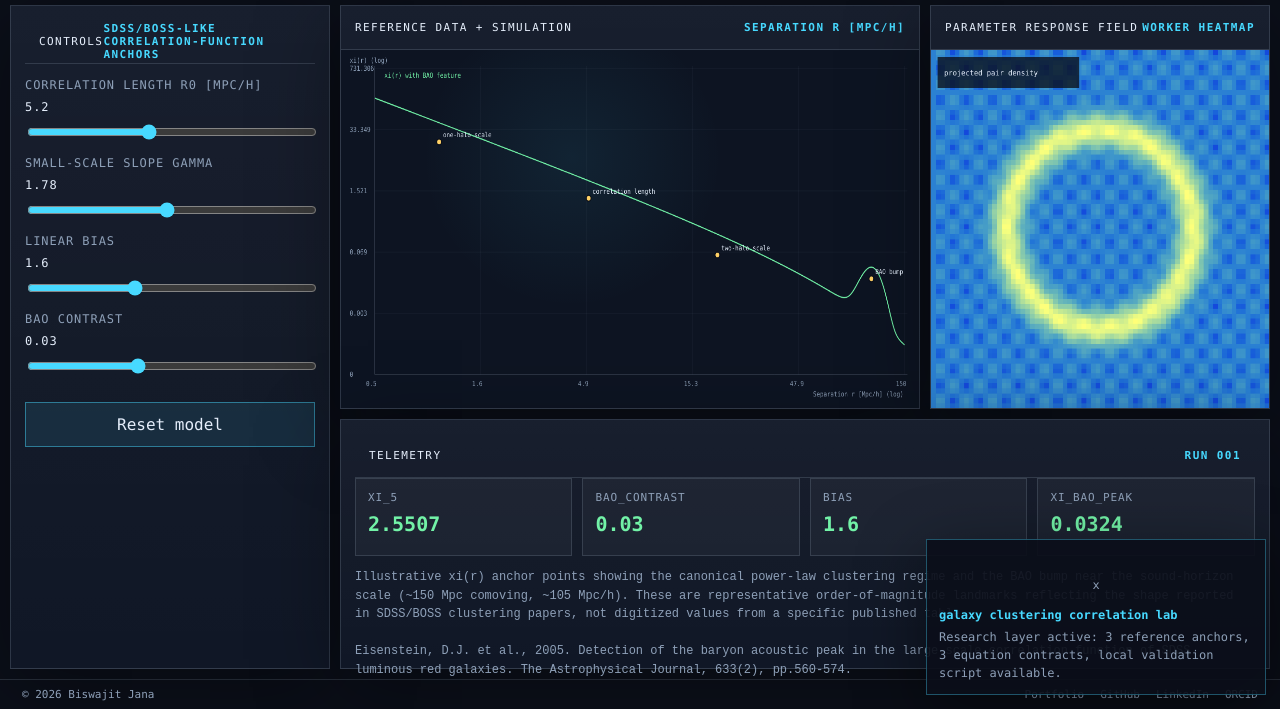
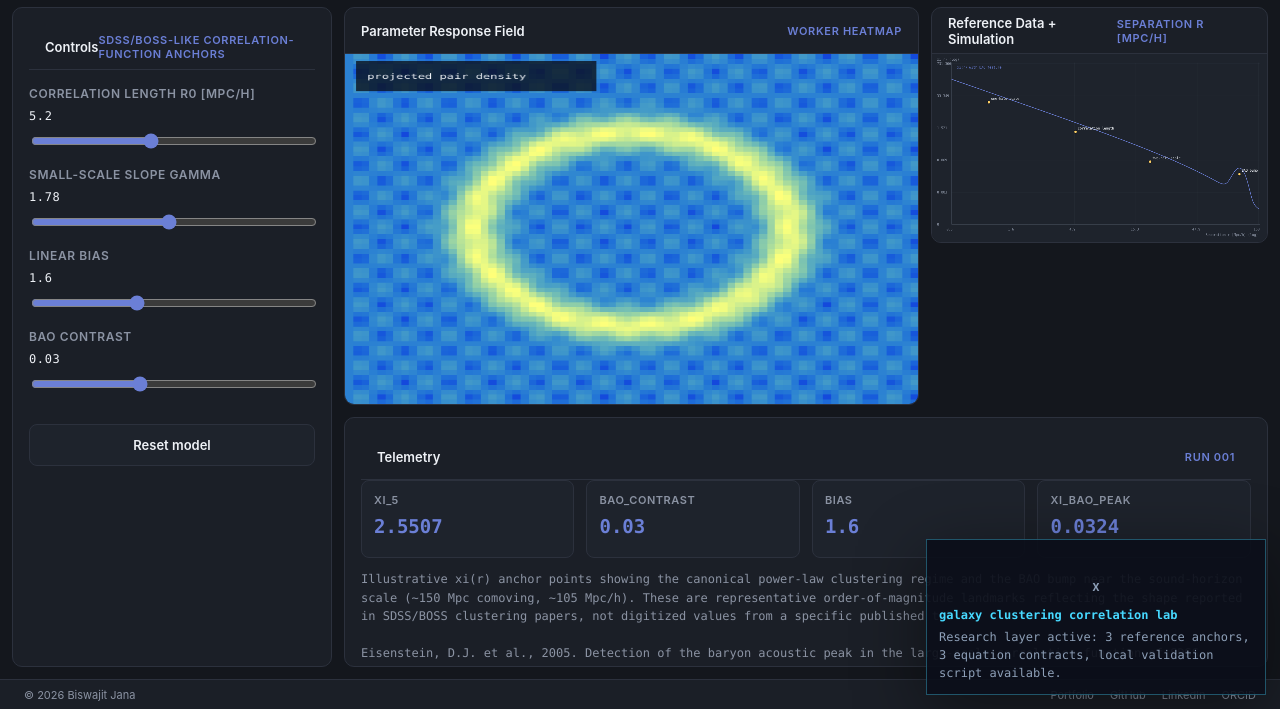
Before and after one commit to Biswajit1999/galaxy-clustering-correlation-lab, a website: page index.html in a window 1280 px wide. Shown: the part 91-800 px from the top of the page. Drawn offline with Linux system fonts and the light colour scheme.

Commit message:
Redesign dashboard: clean modern scientific look with bespoke indigo (large-scale structure theme) accent
Replaces the shared neon-terminal template (hard rectangles, harsh cyan/green
glow, monospace-everywhere) with a soft-dark, rounded-panel design: Inter
sans-serif for UI text (monospace kept only for numeric readouts), generous
padding, and a distinct accent colour per lab so repos read as individually
designed rather than fifty copies of one template. Real-data reference
markers stay a consistent amber-gold across all labs as a deliberate
provenance convention. No HTML structure, class names, or physics changed.

```diff
--- a/app.js
+++ b/app.js
@@ -8,9 +8,9 @@ function getWorker(){if(state.worker)return state.worker;state.worker=new Worker
 function runModel(){const worker=getWorker();state.run+=1;$('runId').textContent='run '+String(state.run).padStart(3,'0');worker.postMessage({lab:LAB.id,params:state.params,reference:state.reference})}
 const LOG=true;const toLog=v=>Math.log10(Math.max(v,1e-6));
 function bounds(series,points){const xs=[],ys=[];for(const s of series||[]){xs.push(...s.x);ys.push(...s.y)}for(const p of points||[]){xs.push(p.x);ys.push(p.y)}const raw={minX:Math.min(...xs),maxX:Math.max(...xs),minY:Math.min(...ys),maxY:Math.max(...ys)};return{minX:toLog(raw.minX),maxX:toLog(raw.maxX),minY:toLog(raw.minY),maxY:toLog(raw.maxY)}}
-function drawAxes(ctx,w,h,b){ctx.strokeStyle='rgba(148,163,184,.35)';ctx.lineWidth=1;ctx.beginPath();ctx.moveTo(70,28);ctx.lineTo(70,h-58);ctx.lineTo(w-24,h-58);ctx.stroke();ctx.fillStyle='#8ea0b8';ctx.font='12px Consolas, monospace';ctx.fillText(LAB.yLabel+' (log)',18,22);ctx.fillText(LAB.xLabel+' (log)',w-220,h-20);for(let i=0;i<=5;i++){const x=70+(w-100)*i/5,y=h-58-(h-90)*i/5;const xv=b.minX+(b.maxX-b.minX)*i/5,yv=b.minY+(b.maxY-b.minY)*i/5;ctx.fillText(fmt(10**xv,1),x-18,h-38);ctx.fillText(fmt(10**yv,3),18,y+4);ctx.strokeStyle='rgba(148,163,184,.10)';ctx.beginPath();ctx.moveTo(x,28);ctx.lineTo(x,h-58);ctx.moveTo(70,y);ctx.lineTo(w-24,y);ctx.stroke()}}
-function drawSeries(){const canvas=$('seriesCanvas'),ctx=canvas.getContext('2d'),w=canvas.width,h=canvas.height;ctx.clearRect(0,0,w,h);const series=state.result?.series||[],points=state.reference?.points||[],b=bounds(series,points);const padY=(b.maxY-b.minY||1)*.12;b.minY-=padY;b.maxY+=padY;drawAxes(ctx,w,h,b);const sx=x=>70+(toLog(x)-b.minX)/(b.maxX-b.minX||1)*(w-100),sy=y=>h-58-(toLog(y)-b.minY)/(b.maxY-b.minY||1)*(h-90);for(const s of series){ctx.strokeStyle=s.color||'#47d9ff';ctx.lineWidth=2;ctx.beginPath();s.x.forEach((x,i)=>{const px=sx(x),py=sy(s.y[i]);if(i)ctx.lineTo(px,py);else ctx.moveTo(px,py)});ctx.stroke();ctx.fillStyle=s.color||'#47d9ff';ctx.fillText(s.name,90,48+18*series.indexOf(s))}for(const p of points){const x=sx(p.x),y=sy(p.y);ctx.fillStyle='#ffd166';ctx.strokeStyle='#0b0f19';ctx.lineWidth=2;ctx.beginPath();ctx.arc(x,y,5,0,Math.PI*2);ctx.fill();ctx.stroke();ctx.fillStyle='#e5eefb';ctx.fillText(p.label||'reference',x+8,y-8)}}
-function drawHeatmap(){const canvas=$('heatCanvas'),ctx=canvas.getContext('2d'),w=canvas.width,h=canvas.height;const m=state.result?.heatmap;if(!m)return;const img=ctx.createImageData(w,h);for(let y=0;y<h;y++){for(let x=0;x<w;x++){const ix=Math.floor(x/w*m.n),iy=Math.floor(y/h*m.n),v=m.values[iy*m.n+ix];const o=(y*w+x)*4;img.data[o]=Math.min(255,20+240*v);img.data[o+1]=Math.min(255,70+190*Math.sqrt(v));img.data[o+2]=Math.min(255,120+100*(1-v));img.data[o+3]=255}}ctx.putImageData(img,0,0);ctx.fillStyle='rgba(11,15,25,.78)';ctx.fillRect(12,12,260,54);ctx.fillStyle='#e5eefb';ctx.font='13px Consolas, monospace';ctx.fillText(m.label,24,44)}
+function drawAxes(ctx,w,h,b){ctx.strokeStyle='rgba(148,163,184,.35)';ctx.lineWidth=1;ctx.beginPath();ctx.moveTo(70,28);ctx.lineTo(70,h-58);ctx.lineTo(w-24,h-58);ctx.stroke();ctx.fillStyle='#8b93a3';ctx.font='12px Consolas, monospace';ctx.fillText(LAB.yLabel+' (log)',18,22);ctx.fillText(LAB.xLabel+' (log)',w-220,h-20);for(let i=0;i<=5;i++){const x=70+(w-100)*i/5,y=h-58-(h-90)*i/5;const xv=b.minX+(b.maxX-b.minX)*i/5,yv=b.minY+(b.maxY-b.minY)*i/5;ctx.fillText(fmt(10**xv,1),x-18,h-38);ctx.fillText(fmt(10**yv,3),18,y+4);ctx.strokeStyle='rgba(148,163,184,.10)';ctx.beginPath();ctx.moveTo(x,28);ctx.lineTo(x,h-58);ctx.moveTo(70,y);ctx.lineTo(w-24,y);ctx.stroke()}}
+function drawSeries(){const canvas=$('seriesCanvas'),ctx=canvas.getContext('2d'),w=canvas.width,h=canvas.height;ctx.clearRect(0,0,w,h);const series=state.result?.series||[],points=state.reference?.points||[],b=bounds(series,points);const padY=(b.maxY-b.minY||1)*.12;b.minY-=padY;b.maxY+=padY;drawAxes(ctx,w,h,b);const sx=x=>70+(toLog(x)-b.minX)/(b.maxX-b.minX||1)*(w-100),sy=y=>h-58-(toLog(y)-b.minY)/(b.maxY-b.minY||1)*(h-90);for(const s of series){ctx.strokeStyle=s.color||'#6b7fd6';ctx.lineWidth=2;ctx.beginPath();s.x.forEach((x,i)=>{const px=sx(x),py=sy(s.y[i]);if(i)ctx.lineTo(px,py);else ctx.moveTo(px,py)});ctx.stroke();ctx.fillStyle=s.color||'#6b7fd6';ctx.fillText(s.name,90,48+18*series.indexOf(s))}for(const p of points){const x=sx(p.x),y=sy(p.y);ctx.fillStyle='#ffd166';ctx.strokeStyle='#14171d';ctx.lineWidth=2;ctx.beginPath();ctx.arc(x,y,5,0,Math.PI*2);ctx.fill();ctx.stroke();ctx.fillStyle='#eef1f6';ctx.fillText(p.label||'reference',x+8,y-8)}}
+function drawHeatmap(){const canvas=$('heatCanvas'),ctx=canvas.getContext('2d'),w=canvas.width,h=canvas.height;const m=state.result?.heatmap;if(!m)return;const img=ctx.createImageData(w,h);for(let y=0;y<h;y++){for(let x=0;x<w;x++){const ix=Math.floor(x/w*m.n),iy=Math.floor(y/h*m.n),v=m.values[iy*m.n+ix];const o=(y*w+x)*4;img.data[o]=Math.min(255,20+240*v);img.data[o+1]=Math.min(255,70+190*Math.sqrt(v));img.data[o+2]=Math.min(255,120+100*(1-v));img.data[o+3]=255}}ctx.putImageData(img,0,0);ctx.fillStyle='rgba(11,15,25,.78)';ctx.fillRect(12,12,260,54);ctx.fillStyle='#eef1f6';ctx.font='13px Consolas, monospace';ctx.fillText(m.label,24,44)}
 function draw(){drawSeries();drawHeatmap()}
 function renderMetrics(){const root=$('metrics');root.innerHTML='';for(const [k,v] of Object.entries(state.result?.metrics||{})){const d=document.createElement('div');d.className='metric';d.innerHTML=`<span>${k}</span><strong>${fmt(v,4)}</strong>`;root.appendChild(d)}}
 function tick(now){state.frames++;if(now-state.lastFrame>1000){$('frameRate').textContent=Math.round(state.frames*1000/(now-state.lastFrame))+' fps';state.frames=0;state.lastFrame=now}requestAnimationFrame(tick)}
--- a/styles.css
+++ b/styles.css
@@ -1,46 +1,49 @@
 :root {
   color-scheme: dark;
-  --bg: #0b0f19;
-  --panel: #101726;
-  --panel-2: #0d1422;
-  --line: rgba(148, 163, 184, 0.22);
-  --text: #e5eefb;
-  --muted: #8ea0b8;
-  --cyan: #47d9ff;
-  --green: #72f2a7;
-  --amber: #ffd166;
-  --red: #ff6b7a;
+  --bg: #14171d;
+  --panel: #1b1f27;
+  --panel-2: #1e232c;
+  --line: #2c313d;
+  --text: #eef1f6;
+  --muted: #8b93a3;
+  --accent: #6b7fd6;
+  --accent-soft: rgba(107,127,214,0.14);
+  --marker: #f2b866;
+  --red: #e8778a;
+  --sans: "Inter", "Segoe UI", system-ui, -apple-system, Arial, sans-serif;
+  --mono: "IBM Plex Mono", "Roboto Mono", "Fira Code", Consolas, monospace;
 }
 
 * { box-sizing: border-box; }
-html, body { margin: 0; min-height: 100%; background: var(--bg); color: var(--text); font-family: "Roboto Mono", "Fira Code", Consolas, monospace; }
+html, body { margin: 0; min-height: 100%; background: var(--bg); color: var(--text); font-family: var(--sans); }
 body { overflow: hidden; }
 .shell { width: 100vw; height: calc(100vh - 30px); display: grid; grid-template-rows: 86px 1fr; }
-.topbar { display: flex; align-items: center; justify-content: space-between; padding: 18px 22px; border-bottom: 1px solid var(--line); background: linear-gradient(90deg, rgba(71,217,255,.08), transparent 45%), #0b0f19; }
-.eyebrow { margin: 0 0 6px; color: var(--cyan); text-transform: uppercase; letter-spacing: .2em; font-size: 11px; }
-h1 { margin: 0; font-size: clamp(22px, 3vw, 42px); letter-spacing: -0.04em; }
+.topbar { display: flex; align-items: center; justify-content: space-between; padding: 18px 24px; border-bottom: 1px solid var(--line); background: var(--panel); }
+.eyebrow { margin: 0 0 6px; color: var(--accent); text-transform: uppercase; letter-spacing: .1em; font-size: 11px; font-weight: 600; }
+h1 { margin: 0; font-size: clamp(20px, 2.6vw, 34px); font-weight: 600; letter-spacing: -0.01em; }
 .status-card { min-width: 210px; display: grid; gap: 4px; justify-items: end; color: var(--muted); }
-.status-card strong { color: var(--green); font-size: 22px; }
-.grid { min-height: 0; display: grid; grid-template-columns: 320px 1.45fr .85fr; grid-template-rows: 1fr 250px; gap: 10px; padding: 10px; }
-.panel { min-width: 0; min-height: 0; border: 1px solid var(--line); background: linear-gradient(180deg, rgba(255,255,255,.035), transparent), var(--panel); box-shadow: 0 18px 80px rgba(0,0,0,.35); }
-.controls { grid-row: 1 / span 2; padding: 14px; overflow: auto; }
+.status-card strong { color: var(--accent); font-size: 20px; font-weight: 600; }
+.grid { min-height: 0; display: grid; grid-template-columns: 320px 1.45fr .85fr; grid-template-rows: 1fr 150px 250px; gap: 12px; padding: 12px; }
+.panel { min-width: 0; min-height: 0; border: 1px solid var(--line); border-radius: 10px; background: var(--panel); overflow: hidden; }
+.controls { grid-row: 1 / span 3; padding: 16px; overflow: auto; }
 .plot-panel { padding: 0; }
-.heat-panel { padding: 0; }
-.telemetry { grid-column: 2 / span 2; padding: 14px; display: grid; grid-template-rows: auto 1fr; }
-.panel-title { height: 44px; display: flex; align-items: center; justify-content: space-between; padding: 0 14px; border-bottom: 1px solid var(--line); color: var(--muted); text-transform: uppercase; letter-spacing: .13em; font-size: 11px; }
-.panel-title span { color: var(--text); }
-.panel-title b { color: var(--cyan); font-weight: 600; }
-canvas { width: 100%; height: calc(100% - 44px); display: block; background: radial-gradient(circle at 40% 30%, rgba(71,217,255,.08), transparent 35%), var(--panel-2); }
-label { display: grid; gap: 8px; margin: 14px 0; color: var(--muted); font-size: 12px; text-transform: uppercase; letter-spacing: .08em; }
-label output { color: var(--text); float: right; }
-input[type="range"] { width: 100%; accent-color: var(--cyan); }
-button { width: 100%; margin-top: 12px; border: 1px solid rgba(71,217,255,.45); background: rgba(71,217,255,.10); color: var(--text); padding: 12px 14px; font: inherit; cursor: pointer; }
-button:hover { background: rgba(71,217,255,.18); }
-.metrics { display: grid; grid-template-columns: repeat(4, minmax(0, 1fr)); gap: 10px; }
-.metric { border: 1px solid var(--line); background: rgba(255,255,255,.035); padding: 12px; min-height: 78px; }
-.metric span { display: block; color: var(--muted); font-size: 11px; text-transform: uppercase; letter-spacing: .08em; }
-.metric strong { display: block; margin-top: 8px; color: var(--green); font-size: 20px; white-space: nowrap; overflow: hidden; text-overflow: ellipsis; }
-pre { margin: 12px 0 0; white-space: pre-wrap; color: var(--muted); line-height: 1.55; font-size: 12px; }
+.resid-panel { padding: 0; }
+.heat-panel { padding: 0; grid-row: 1 / span 2; }
+.telemetry { grid-column: 2 / span 2; padding: 16px; display: grid; grid-template-rows: auto 1fr; }
+.panel-title { height: 46px; display: flex; align-items: center; justify-content: space-between; padding: 0 16px; border-bottom: 1px solid var(--line); color: var(--muted); text-transform: uppercase; letter-spacing: .06em; font-size: 11px; font-weight: 600; }
+.panel-title span { color: var(--text); text-transform: none; letter-spacing: 0; font-weight: 600; font-size: 13px; }
+.panel-title b { color: var(--accent); font-weight: 600; }
+canvas { width: 100%; height: calc(100% - 46px); display: block; background: var(--panel-2); }
+label { display: grid; gap: 8px; margin: 16px 0; color: var(--muted); font-size: 12px; text-transform: uppercase; letter-spacing: .05em; font-weight: 600; }
+label output { color: var(--text); float: right; font-family: var(--mono); text-transform: none; font-weight: 400; }
+input[type="range"] { width: 100%; accent-color: var(--accent); }
+button { width: 100%; margin-top: 14px; border: 1px solid var(--line); border-radius: 8px; background: var(--panel-2); color: var(--text); padding: 12px 14px; font: 600 13px var(--sans); cursor: pointer; transition: border-color .12s ease, color .12s ease; }
+button:hover { border-color: var(--accent); color: var(--accent); }
+.metrics { display: grid; grid-template-columns: repeat(4, minmax(0, 1fr)); gap: 12px; }
+.metric { border: 1px solid var(--line); border-radius: 8px; background: var(--panel-2); padding: 12px; min-height: 78px; }
+.metric span { display: block; color: var(--muted); font-size: 11px; text-transform: uppercase; letter-spacing: .05em; font-weight: 600; }
+.metric strong { display: block; margin-top: 8px; color: var(--accent); font-size: 19px; font-family: var(--mono); white-space: nowrap; overflow: hidden; text-overflow: ellipsis; }
+pre { margin: 12px 0 0; white-space: pre-wrap; color: var(--muted); line-height: 1.55; font-size: 12px; font-family: var(--mono); }
 @media (max-width: 1100px) {
   body { overflow: auto; }
   .shell { height: auto; min-height: 100vh; }
@@ -49,7 +52,7 @@ pre { margin: 12px 0 0; white-space: pre-wrap; color: var(--muted); line-height:
   .metrics { grid-template-columns: repeat(2, minmax(0, 1fr)); }
 }
 
-.site-footer { height: 30px; display: flex; align-items: center; justify-content: space-between; padding: 0 22px; border-top: 1px solid var(--line); background: #0b0f19; font-size: 11px; color: var(--muted); }
+.site-footer { height: 30px; display: flex; align-items: center; justify-content: space-between; padding: 0 24px; border-top: 1px solid var(--line); background: var(--panel); font-size: 11px; color: var(--muted); }
 .site-footer nav { display: flex; gap: 16px; }
 .site-footer a { color: var(--muted); text-decoration: none; }
-.site-footer a:hover { color: var(--cyan); }
+.site-footer a:hover { color: var(--accent); }
```
Also changed, not shown: physicsWorker.js.
